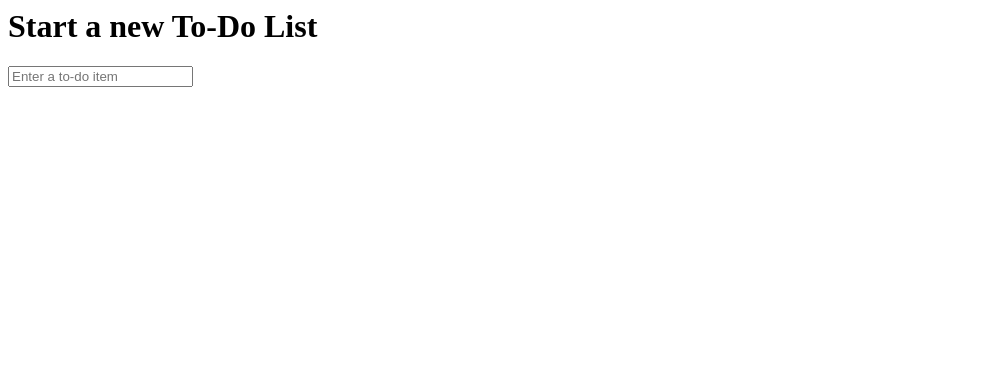
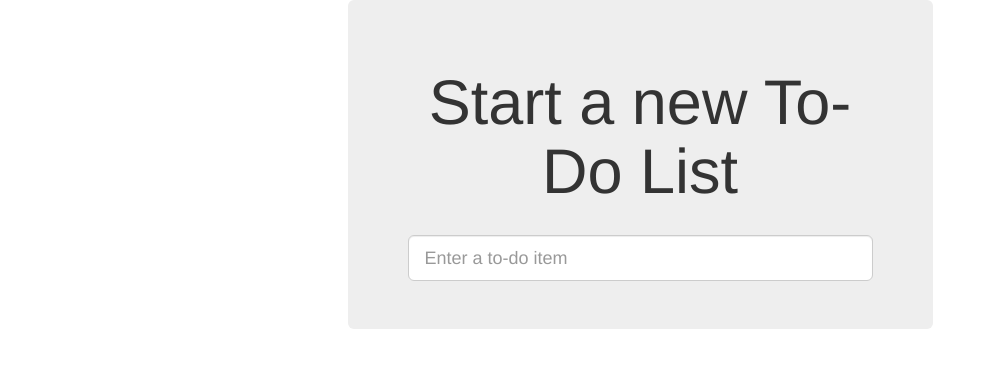
Before and after one commit to cjoseph246/superlists, a Django app: page / in a window 1280 px wide. Shown: the top 368 px of the page, without its empty margins (0-988 px from the left). Run offline with Django 3.2, Linux system fonts and the light colour scheme; some libraries are stand-ins or nearby versions.

Commit message:
More Bootstrap to improve layout

```diff
--- a/functional_tests/tests.py
+++ b/functional_tests/tests.py
@@ -4,9 +4,9 @@ from selenium.webdriver.common.keys import Keys
 import unittest
 import time
 
-from django.test import LiveServerTestCase
+from django.contrib.staticfiles.testing import StaticLiveServerTestCase
 
-class NewVisitorTest(LiveServerTestCase):
+class NewVisitorTest(StaticLiveServerTestCase):
 
     def setUp(self):
         self.browser = webdriver.Firefox()
--- /dev/null
+++ b/lists/static/base.css
@@ -0,0 +1,4 @@
+
+#id_new_item {
+    margin-top: 3ex;
+}
--- a/lists/templates/base.html
+++ b/lists/templates/base.html
@@ -1,16 +1,38 @@
 
-<html>
+<!DOCTYPE html>
+<html lang="en">
+
 <head>
     <title>To-Do lists</title>
+    <meta name="viewport" content="width=device-width, initial-scale=1.0">
+    <link href="/static/bootstrap/css/bootstrap.min.css" rel="stylesheet" media="screen">
+    <link href="/static/base.css" rel="stylesheet" media="screen">
 </head>
 
 <body>
+<div class="container">
+
+    <div class="row">
+        <div class="col-md-6 col-md-offset-3 jumbotron">
+            <div class="text-center">
                 <h1>{% block header_text %}{% endblock %}</h1>
                 <form method="POST" action="{% block form_action %}{% endblock %}">
-        <input name="item_text" id="id_new_item" placeholder="Enter a to-do item" />
+                    <input name="item_text" id="id_new_item"
+                        class="form-control input-lg"
+                        placeholder="Enter a to-do item"
+                    />
                     {% csrf_token %}
                 </form>
+            </div>
+        </div>
+    </div>
+
+    <div class="row">
+        <div class="col-md-6 col-md-offset-3">
             {% block table %}
             {% endblock %}
+        </div>
+    </div>
+
+</div>
 </body>
-</html>
--- a/lists/templates/list.html
+++ b/lists/templates/list.html
@@ -6,9 +6,9 @@
 {% block form_action %}/lists/{{ list.id }}/add_item{% endblock %}
 
 {% block table %}
-    <table id="id_list_table">
+    <table id="id_list_table" class="table">
         {% for item in list.item_set.all %}
-            <tr><td>{{ for loop.counter }}: {{ item.text }}</td></tr>
+            <tr><td>{{ forloop.counter }}: {{ item.text }}</td></tr>
         {% endfor %}
     </table>
 {% endblock %}
```
Lines whose indentation alone changed are shown as unchanged.
